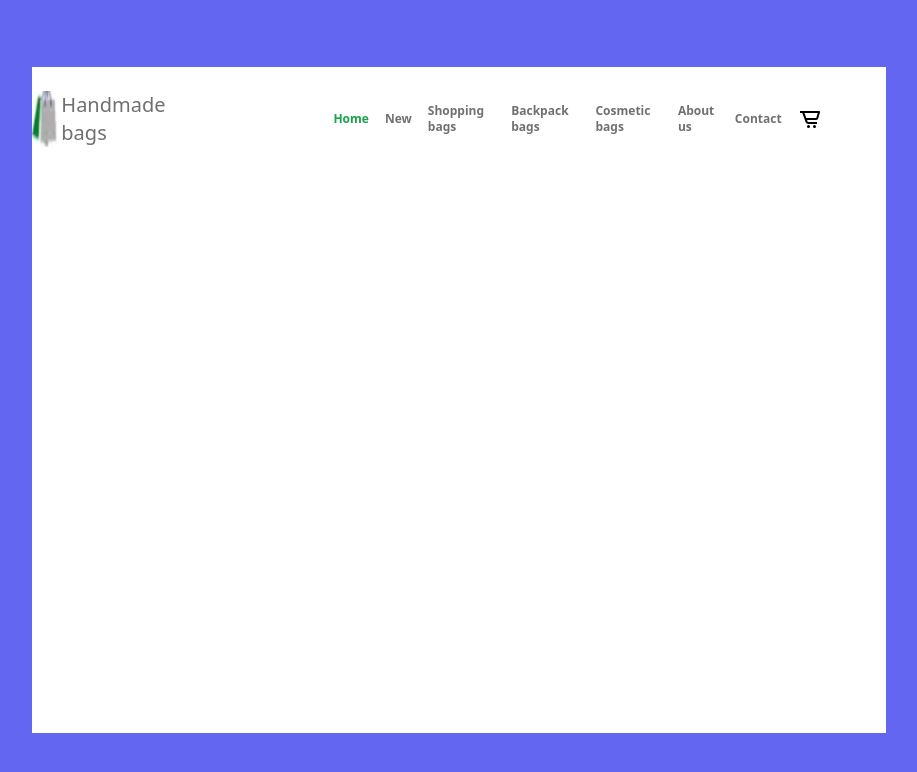
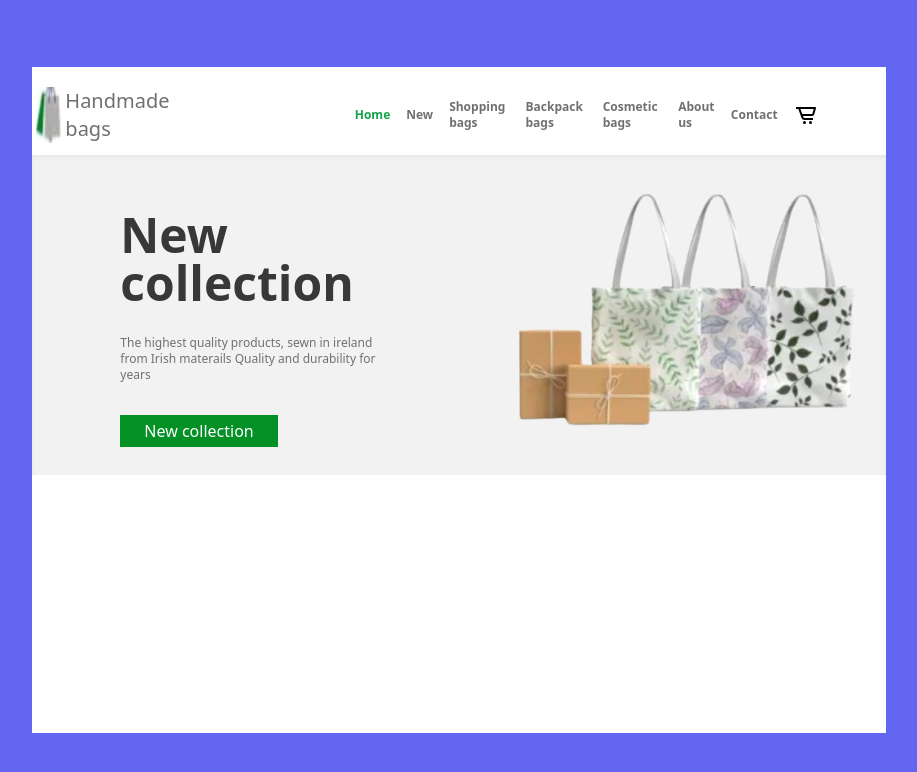
Before and after one commit to nitin-7477/tailwind, a website: page task2.html in a window 1280 px wide. Shown: the whole page, without its empty margins (181-1098 px from the left). Drawn offline with nearby package versions, Linux system fonts and the light colour scheme.

Commit message:
body cmplt

```diff
--- a/task2.html
+++ b/task2.html
@@ -8,10 +8,10 @@
     <body>
         <div class="bg-indigo-500 h-screen w-screen flex justify-center items-center">
             <div class="h-5/6 w-4/6  bg-[#ffff]">
-
+<div class="bg-[#ffff] ">
                 <nav class="">
-                    <ul class="flex justify-end space-x-4 text-xs mt-6 mr-16 items-center">
-                       <div class="flex  gap-1 mr-[9rem] ">  <img src="ha.png" alt="" class="w-[25px]">
+                    <ul class="flex justify-end space-x-4 text-xs mt-4 mr-16 items-center  p-1   ">
+                     <div class="flex  gap-1 mr-[11rem] ">  <img src="ha.png" alt="" class="w-[25px]">
                         <li class="  text-xl font-medium text-[#6f7170]">Handmade bags</li> </div>
                         <li   class=" text-green-600 font-semibold cursor-pointer ">Home</li>
                         <li  class="text-[#6f7170] font-semibold cursor-pointer">New</li>
@@ -26,7 +26,18 @@
 
                     </ul>
                 </nav>
+</div>
+<div class="flex  bg-[#f2f2f2] mt-2 shadow-inner p-2 h-[20rem]">
+    <div class="ml-20 "  >
+        <div class="text-5xl w-1/4 mt-12 text-[#383838] font-semibold">New collection</div>
+        <div class="text-xs w-2/3  mt-7 text-[#6f7170] ">The highest quality products, sewn in ireland from Irish materails  Quality and durability for years</div>
+        <button class="bg-[#039025] text-white py-1 px-6 mt-8 ">New collection</button>
+    </div>
+    <div class="flex items-center  ">
+        <img src="bagf.png" alt="" class="w-[26rem] mr-[6.5rem]">
 
+    </div>
+</div>
 
 
             </div>
```
Also changed, not shown: bagf.png (added), bg (1).png (added), wop.png (added).
